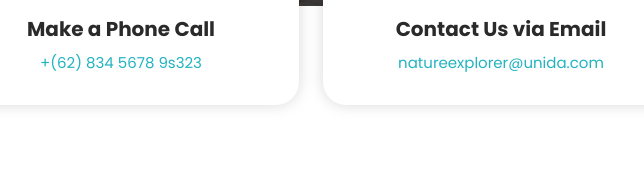
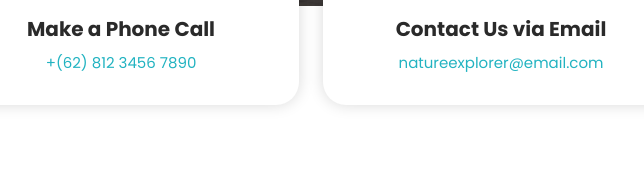
Before and after one commit to ffzzahra/Kel4-NatureExplorer, a plain HTML site: page contact.html in a window 1280 px wide. Shown: the part 832-1002 px from the top of the page, 139-783 px from the left. Drawn offline with nearby package versions, Linux system fonts and the light colour scheme.

Commit message:
Update contact.html

```diff
--- a/contact.html
+++ b/contact.html
@@ -88,14 +88,14 @@
           <div class="info-item">
             <i class="fa fa-phone"></i>
             <h4>Make a Phone Call</h4>
-            <a href="#">+(62) 834 5678 9s323</a>
+            <a href="#">+(62) 812 3456 7890</a>
           </div>
         </div>
         <div class="col-lg-4 col-sm-6">
           <div class="info-item">
             <i class="fa fa-envelope"></i>
             <h4>Contact Us via Email</h4>
-            <a href="#">natureexplorer@unida.com</a>
+            <a href="#">natureexplorer@email.com</a>
           </div>
         </div>
         <div class="col-lg-4 col-sm-6">
```
